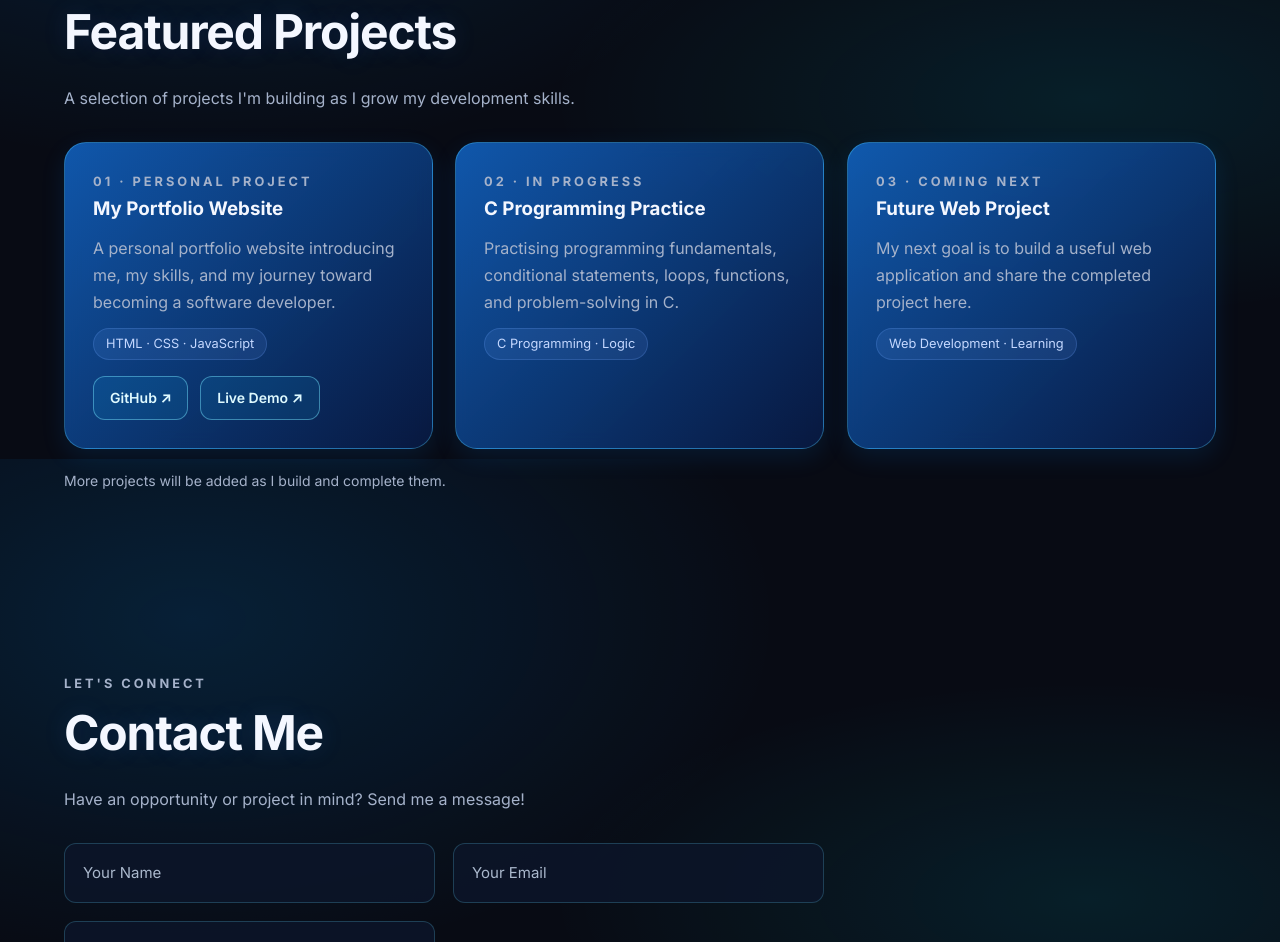
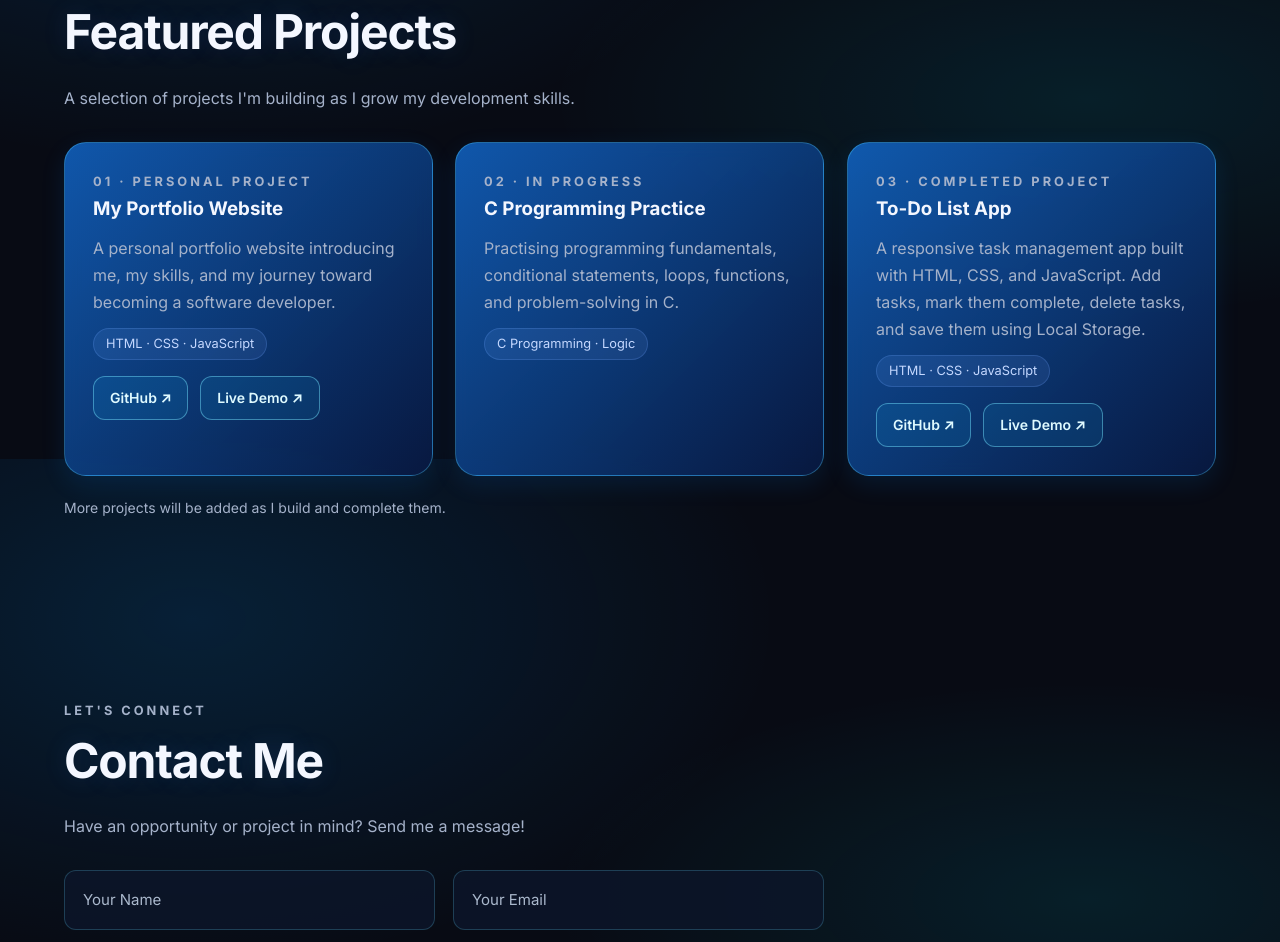
Before and after one commit to adarsh-devl/adarsh-portfolio, a plain HTML site: page index.html in a window 1280 px wide. Shown: the part 1941-2883 px from the top of the page. Drawn offline with nearby package versions, Linux system fonts and the light colour scheme.

Commit message:
Update index.html

```diff
--- a/index.html
+++ b/index.html
@@ -156,17 +156,25 @@
             <span class="project-tag">C Programming · Logic</span>
         </div>
 
-        <div class="project-card">
-            <p class="eyebrow">03 · COMING NEXT</p>
-            <h3>Future Web Project</h3>
+      <div class="project-card">
+    <p class="eyebrow">03 · COMPLETED PROJECT</p>
+    <h3>To-Do List App</h3>
 
-            <p>
-                My next goal is to build a useful web application
-                and share the completed project here.
-            </p>
+    <p>
+        A responsive task management app built with HTML,
+        CSS, and JavaScript. Add tasks, mark them complete,
+        delete tasks, and save them using Local Storage.
+    </p>
 
-            <span class="project-tag">Web Development · Learning</span>
-        </div>
+    <span class="project-tag">HTML · CSS · JavaScript</span>
+
+    <div class="project-links">
+        <a href="https://github.com/adarsh-devl/todo-app"
+           target="_blank" rel="noopener noreferrer">GitHub ↗</a>
+        <a href="https://adarsh-devl.github.io/todo-app/"
+           target="_blank" rel="noopener noreferrer">Live Demo ↗</a>
+    </div>
+</div>
 
     </div>
 
```
